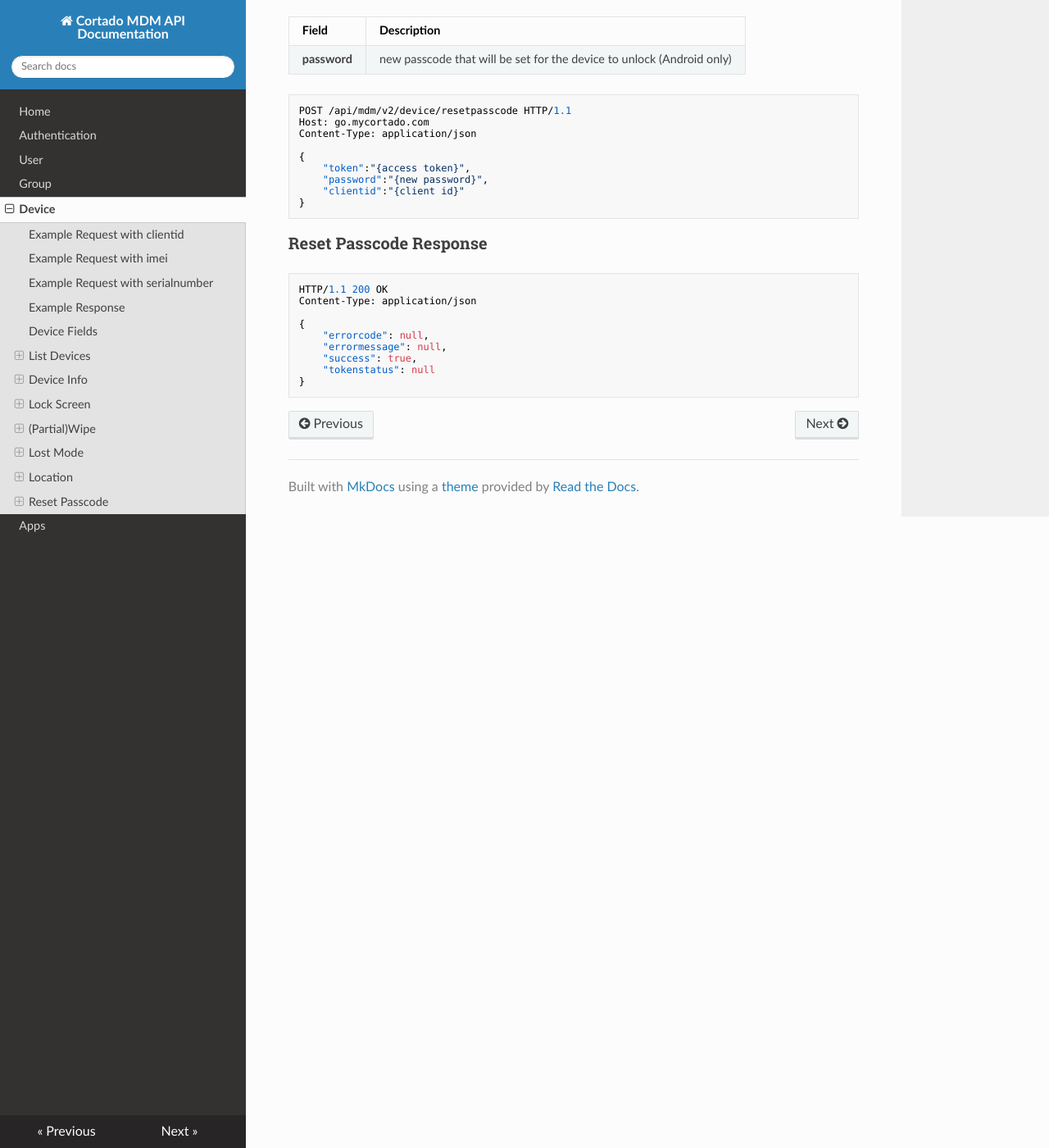
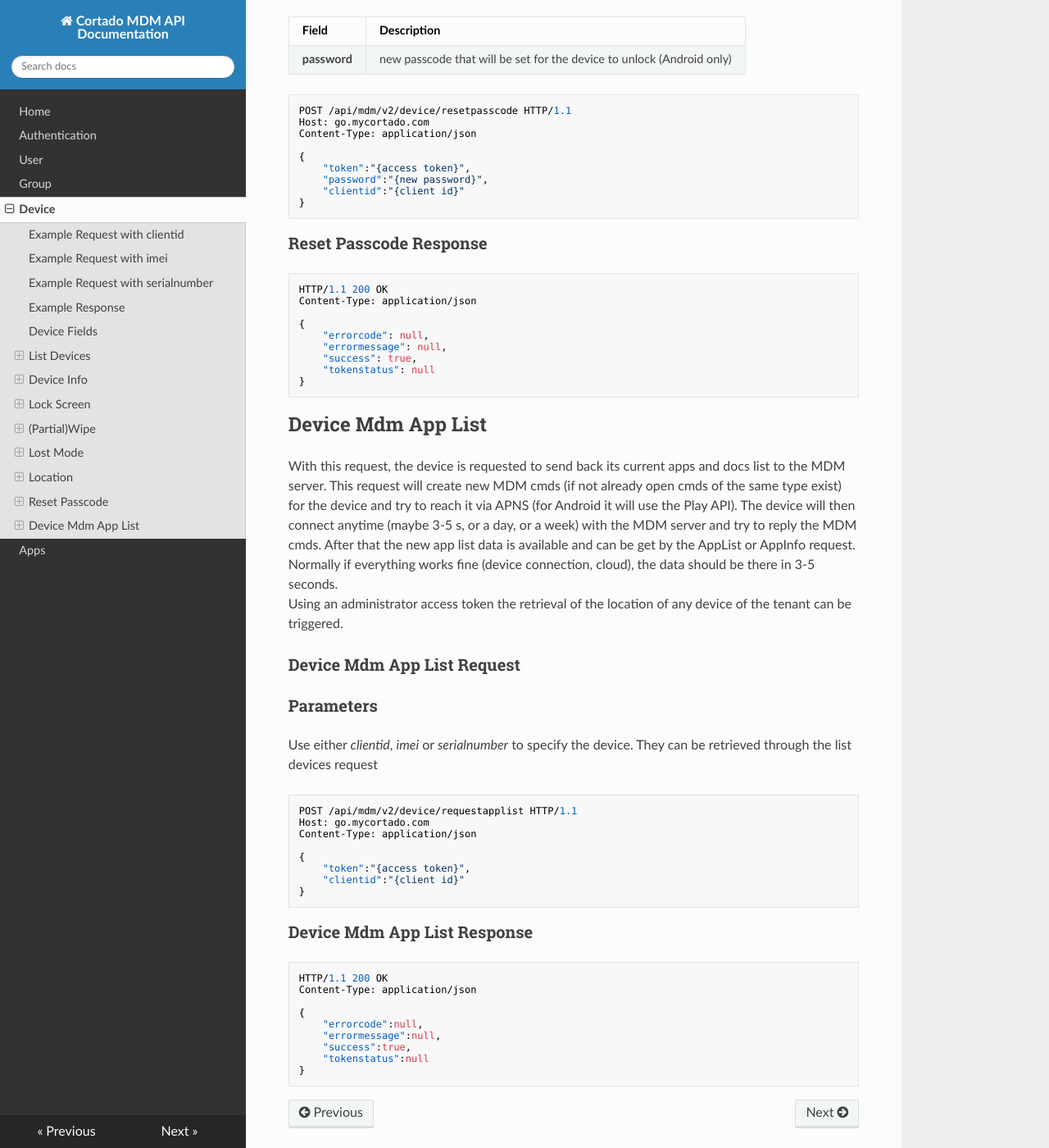
Before and after one commit to cortado-mobile-solutions/apidoc-mdm, an MkDocs documentation site: the page built from docs/device.md, in a window 1280 px wide and 1400 px high, scrolled down 10123 px. Shown: the whole window at 82% size. Built offline with MkDocs 1.6.1, drawn with Linux system fonts in a browser that asks for light colours; nearby versions of some CDN libraries.

Commit message:
Added request to request device mdm app list

````diff
--- a/docs/device.md
+++ b/docs/device.md
@@ -516,3 +516,37 @@ Content-Type: application/json
     "tokenstatus": null
 }
 ```
+
+## Device Mdm App List
+With this request, the device is requested to send back its current apps and docs list to the MDM server. This request will create new MDM cmds (if not already open cmds of the same type exist) for the device and try to reach it via APNS (for Android it will use the Play API). The device will then connect anytime (maybe 3-5 s, or a day, or a week) with the MDM server and try to reply the MDM cmds. After that the new app list data is available and can be get by the AppList or AppInfo request. Normally if everything works fine (device connection, cloud), the data should be there in 3-5 seconds.<br>
+Using an administrator access token the retrieval of the location of any device of the tenant can be triggered.
+
+### Device Mdm App List Request
+
+### Parameters
+Use either *clientid*, *imei* or *serialnumber* to specify the device. They can be retrieved through the list devices request
+
+```json
+POST /api/mdm/v2/device/requestapplist HTTP/1.1
+Host: go.mycortado.com
+Content-Type: application/json
+
+{
+    "token":"{access token}",
+    "clientid":"{client id}"
+}
+```
+
+### Device Mdm App List Response
+
+```json
+HTTP/1.1 200 OK
+Content-Type: application/json
+
+{
+    "errorcode":null,
+    "errormessage":null,
+    "success":true,
+    "tokenstatus":null
+}
+```
````
